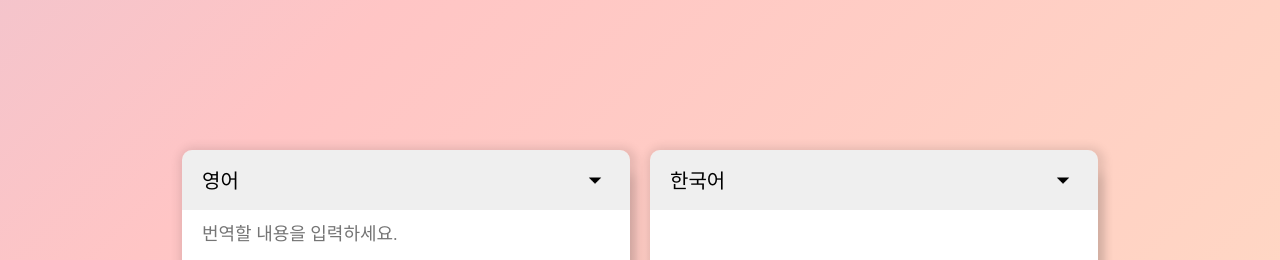
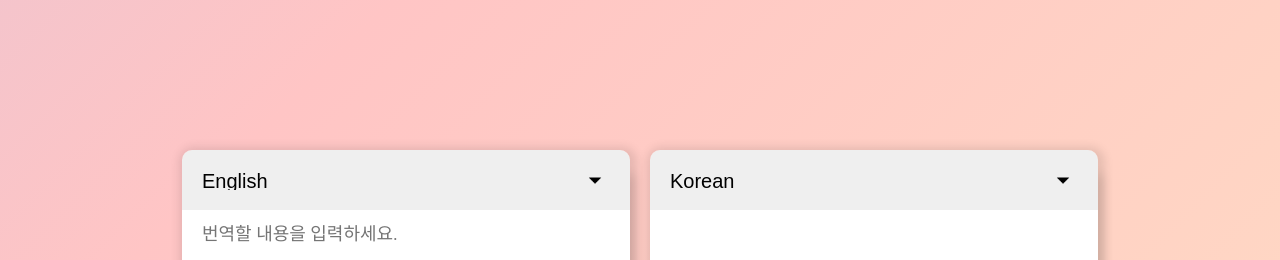
Before and after one commit to jwzzang12/paqago-react, a React (Create React App) app: page / in a window 1280 px wide. Shown: the top 260 px of the page. Built offline with nearby package versions, Linux system fonts and the light colour scheme.

Commit message:
change server heroku->fly.io

```diff
--- a/src/components/Item.js
+++ b/src/components/Item.js
@@ -1,5 +1,5 @@
 import axios from "axios";
-import { useState, useEffect, useRef } from "react";
+import { useState, useRef } from "react";
 
 export default function Item() {
   const btnRef = useRef();
@@ -18,7 +18,7 @@ export default function Item() {
 
   const translate = () => {
     axios
-      .post("https://paqago-server.herokuapp.com/papago", {
+      .post("https://paqago-server.fly.dev/papago", {
         source: lang,
         target: selLang,
         text: value,
@@ -38,11 +38,11 @@ export default function Item() {
             setLang(e.currentTarget.value);
           }}
         >
-          <option value="en">영어</option>
-          <option value="ko">한국어</option>
-          <option value="ja">일본어</option>
-          <option value="zh-CN">중국어 간체</option>
-          <option value="zh-TW">중국어 번체</option>
+          <option value="en">English</option>
+          <option value="ko">Korean</option>
+          <option value="ja">Japanese</option>
+          <option value="zh-CN">Chinese (Simplified)</option>
+          <option value="zh-TW">Chinese (Traditional)</option>
         </select>
         <textarea
           name=""
@@ -67,11 +67,11 @@ export default function Item() {
           }}
           ref={defaultRef}
         >
-          <option value="ko">한국어</option>
-          <option value="en">영어</option>
-          <option value="ja">일본어</option>
-          <option value="zh-CN">중국어 간체</option>
-          <option value="zh-TW">중국어 번체</option>
+          <option value="ko">Korean</option>
+          <option value="en">English</option>
+          <option value="ja">Japanese</option>
+          <option value="zh-CN">Chinese (Simplified)</option>
+          <option value="zh-TW">Chinese (Traditional)</option>
         </select>
         <textarea id="result" readOnly value={result} ref={resultRef}></textarea>
 
```
